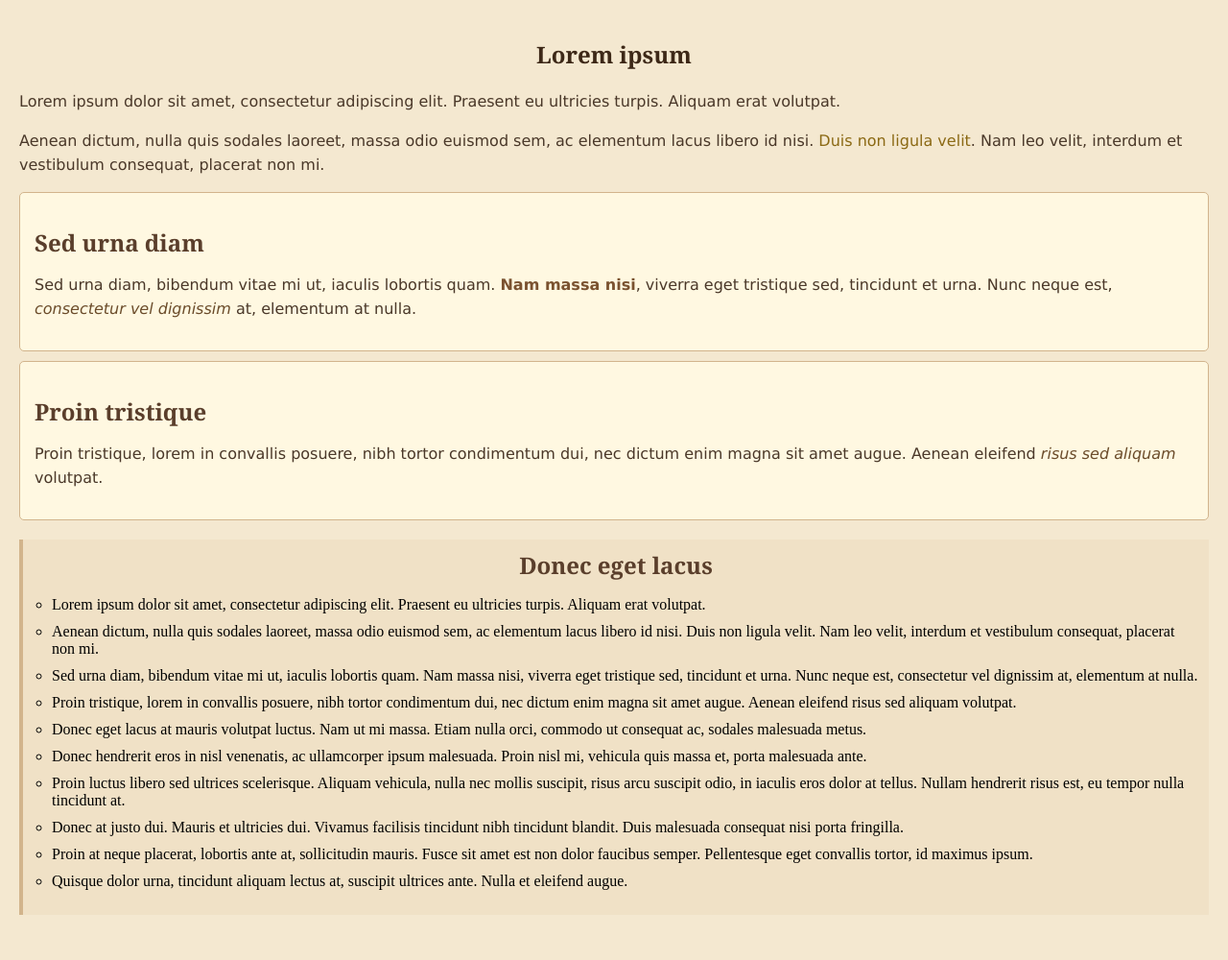
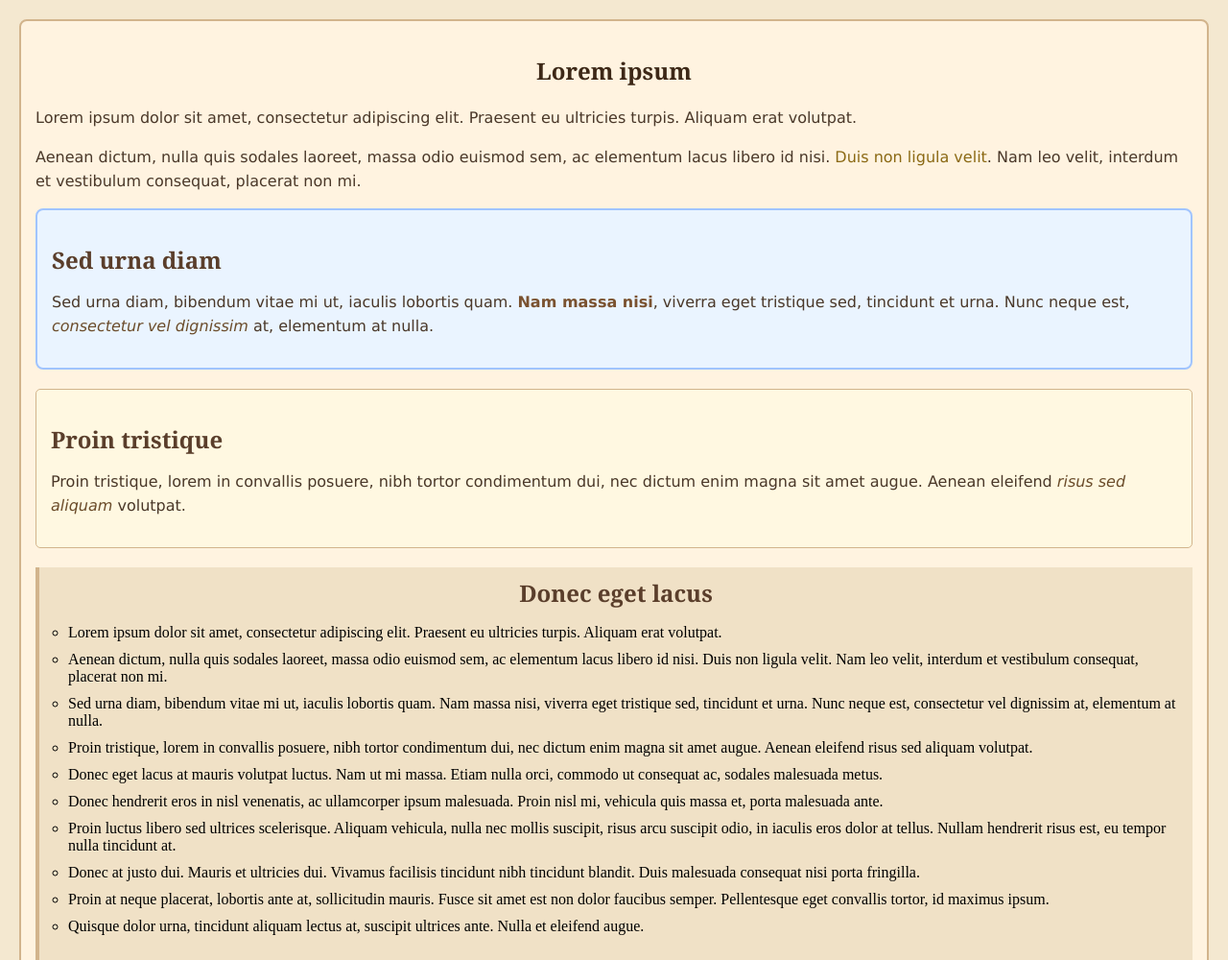
Before and after one commit to Magpie512/Interface-Design-Using-Css, a plain HTML site: page lesson-1/index.html in a window 1280 px wide. Shown: the top 1000 px of the page at 96% size. Drawn offline with Linux system fonts and the light colour scheme.

Commit message:
Add styles for .about class and enhance link states in CSS

```diff
--- a/lesson-1/css/styles.css
+++ b/lesson-1/css/styles.css
@@ -1,3 +1,4 @@
+/* Named Selector */
 body {
     background-color: #f4e8d0;
     margin: 0;
@@ -39,7 +40,32 @@ em {
     color: #6b4c2a;
 }
 
-.project {
+aside {
+    background-color: #f0e1c6;
+    padding: 10px;
+    border-left: 4px solid #d2b48c;
+    margin: 20px 0;
+}
+
+/* ID Selector */
+#project {
+    background-color: #eaf4ff;
+    border: 2px solid #a0c4ff;
+    border-radius: 8px;
+    padding: 15px;
+    margin-bottom: 20px;
+}
+
+/* Class Selector */
+.about {
+    background-color: #fff3e0;
+    border: 2px solid #d2b48c;
+    border-radius: 8px;
+    padding: 15px;
+    margin-bottom: 20px;
+}
+
+.subproject {
     border: 1px solid #d2b48c;
     border-radius: 5px;
     padding: 15px;
@@ -47,13 +73,24 @@ em {
     background-color: #fff8e1;
 }
 
-aside {
-    background-color: #f0e1c6;
-    padding: 10px;
-    border-left: 4px solid #d2b48c;
-    margin: 20px 0;
+/* Pseudo-class Selector */
+a:hover {
+    text-decoration: underline;
 }
 
+a:visited {
+    color: #6f4e0a;
+}
+
+a:active {
+    color: #5a3e0b;
+}
+
+a:focus {
+    outline: 2px solid #d2b48c;
+}
+
+/* Contextual Selector */
 aside h2 {
     margin-top: 0;
     text-align: center;
--- a/lesson-1/index.html
+++ b/lesson-1/index.html
@@ -13,12 +13,13 @@
 	<p>Lorem ipsum dolor sit amet, consectetur adipiscing elit. Praesent eu ultricies turpis. Aliquam erat volutpat.</p>
 	<p>Aenean dictum, nulla quis sodales laoreet, massa odio euismod sem, ac elementum lacus libero id nisi. <a href="https://lipsum.com/" rel="external">Duis non ligula velit</a>. Nam leo velit, interdum et vestibulum consequat, placerat non mi.</p>
 
-	<section class="project">
+    <!-- Only ID in code -->
+	<section id="project">
 		<h2 lang="es">Sed urna diam</h2>
 		<p>Sed urna diam, bibendum vitae mi ut, iaculis lobortis quam. <span lang="es">Nam massa nisi</span>, viverra eget tristique sed, tincidunt et urna. Nunc neque est, <em>consectetur vel dignissim</em> at, elementum at nulla.</p>
 	</section>
 
-	<section class="project">
+	<section class="subproject">
 		<h2 lang="es">Proin tristique</h2>
 		<p>Proin tristique, lorem in convallis posuere, nibh tortor condimentum dui, nec dictum enim magna sit amet augue. Aenean eleifend <em>risus sed aliquam</em> volutpat.</p>
 	</section>
```
